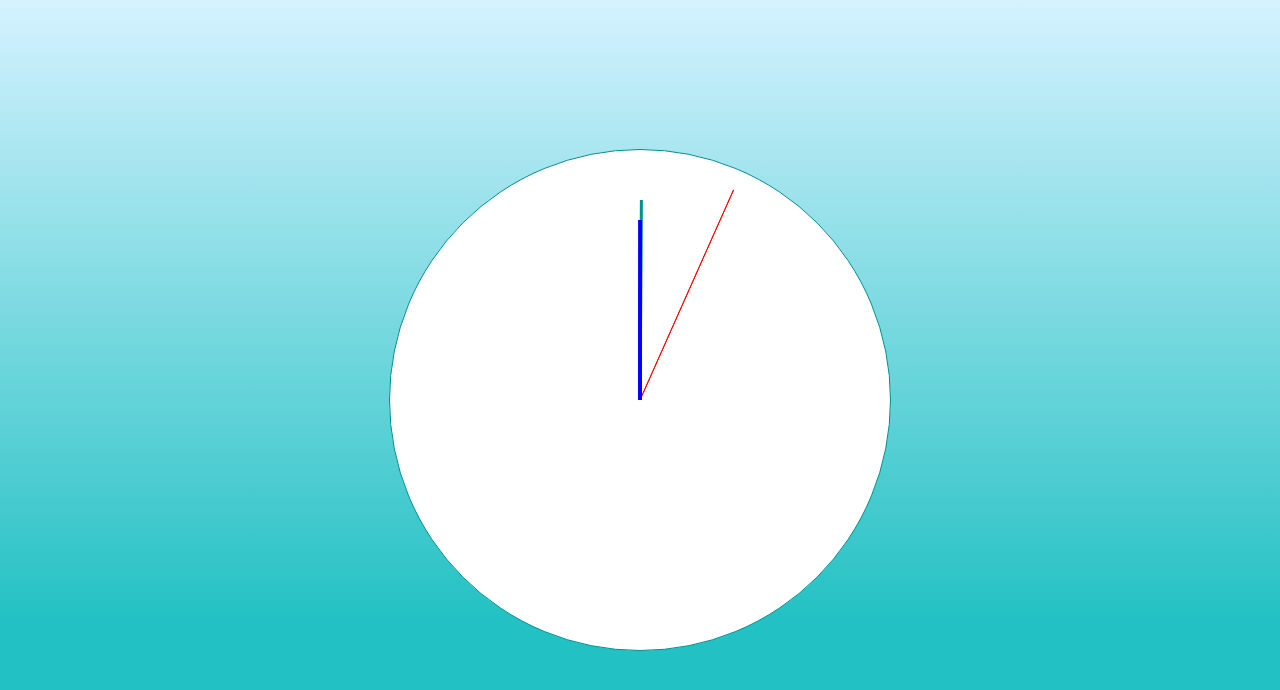
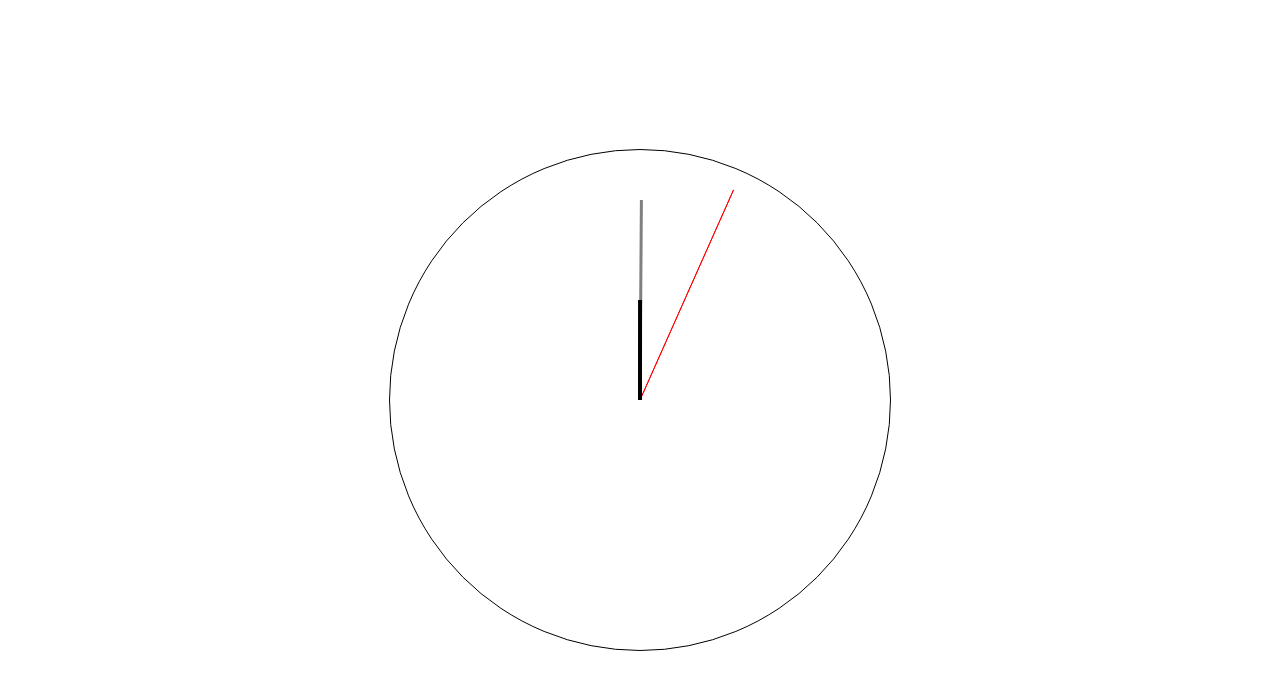
Before and after one commit to Henrique-Botelho/clock, a plain HTML site: page index.html in a window 1280 px wide. Drawn offline with Linux system fonts and the light colour scheme.

Commit message:
Add files via upload

```diff
--- a/classes.js
+++ b/classes.js
@@ -2,20 +2,33 @@ let canvas = document.getElementById("canvas"); // Elemento canvas do html
 let ctx = canvas.getContext("2d"); // Context do Canvas
 
 class Pointer {
-  constructor(length, division, color, width) {
-    this.lineWidth = width;
-    this.color = color;
-    this.division = division;
-    this.vectorModule = length;
+  #giro;
+  /**
+   * Define um novo objeto do tipo ponteiro.
+   * @param {Number} length Comprimento do ponteiro.
+   * @param {Number} div Número de divisões da circunferência.
+   * @param {String} color Cor do ponteiro.
+   * @param {Number} width Largura do ponteiro.
+   */
+  constructor(length, div, color, width) {
+    this.width = width || 1;
+    this.color = color || "red";
+    this.div = div || 60;
+    this.length = length || 100;
     this.origin = [250, 250];
-    this.vector = [0, this.vectorModule];
-    this.angle = (2 * Math.PI) / this.division;
-    this.giro = [
+    this.position = [0, this.length];
+    this.angle = (2 * Math.PI) / this.div;
+    this.#giro = [
       [Math.cos(this.angle), Math.sin(this.angle)],
       [-Math.sin(this.angle), Math.cos(this.angle)],
     ];
   }
-
+  /**
+   * Aplica a transformação ao vetor
+   * @param {Array<Array<Number>>} transform Matriz de transformação.
+   * @param {Array<Number>} vector Vetor que sofre a transformação.
+   * @returns Vetor transformado.
+   */
   #transformation(transform, vector) {
     return [
       transform[0][0] * vector[0] + transform[0][1] * vector[1],
@@ -23,17 +36,20 @@ class Pointer {
     ];
   }
 
+  /**
+   * Desenha o ponteiro.
+   */
   draw() {
-    ctx.lineWidth = this.lineWidth;
+    ctx.lineWidth = this.width;
     ctx.strokeStyle = this.color;
     ctx.beginPath();
     ctx.moveTo(this.origin[0], this.origin[1]);
     ctx.lineTo(
-      this.origin[0] + this.vector[0],
-      this.origin[1] - this.vector[1]
+      this.origin[0] + this.position[0],
+      this.origin[1] - this.position[1]
     );
     ctx.closePath();
     ctx.stroke();
-    this.vector = this.#transformation(this.giro, this.vector);
+    this.position = this.#transformation(this.#giro, this.position);
   }
 }
--- a/main.js
+++ b/main.js
@@ -1,6 +1,7 @@
 second = new Pointer(230, 60, "red", 1);
-minute = new Pointer(200, 3600, "rgb(0, 143, 146)", 3);
-hour = new Pointer(180, 43200, "blue", 4);
+minute = new Pointer(200, 3600, "gray", 3);
+hour = new Pointer(100, 43200, "black", 4);
+
 
 setInterval(() => {
   ctx.clearRect(0, 0, canvas.width, canvas.height);
--- a/style.css
+++ b/style.css
@@ -8,12 +8,10 @@ body {
   display: flex;
   justify-content: center;
   align-items: center;
-  background: rgb(34,193,195);
-  background: linear-gradient(0deg, rgba(34,193,195,1) 22%, rgba(213,242,255,1) 100%);
 }
 
 #canvas {
   background-color: white;
-  border: 1px solid rgb(0, 143, 146);
+  border: 1px solid black;
   border-radius: 100%;
 }
```
